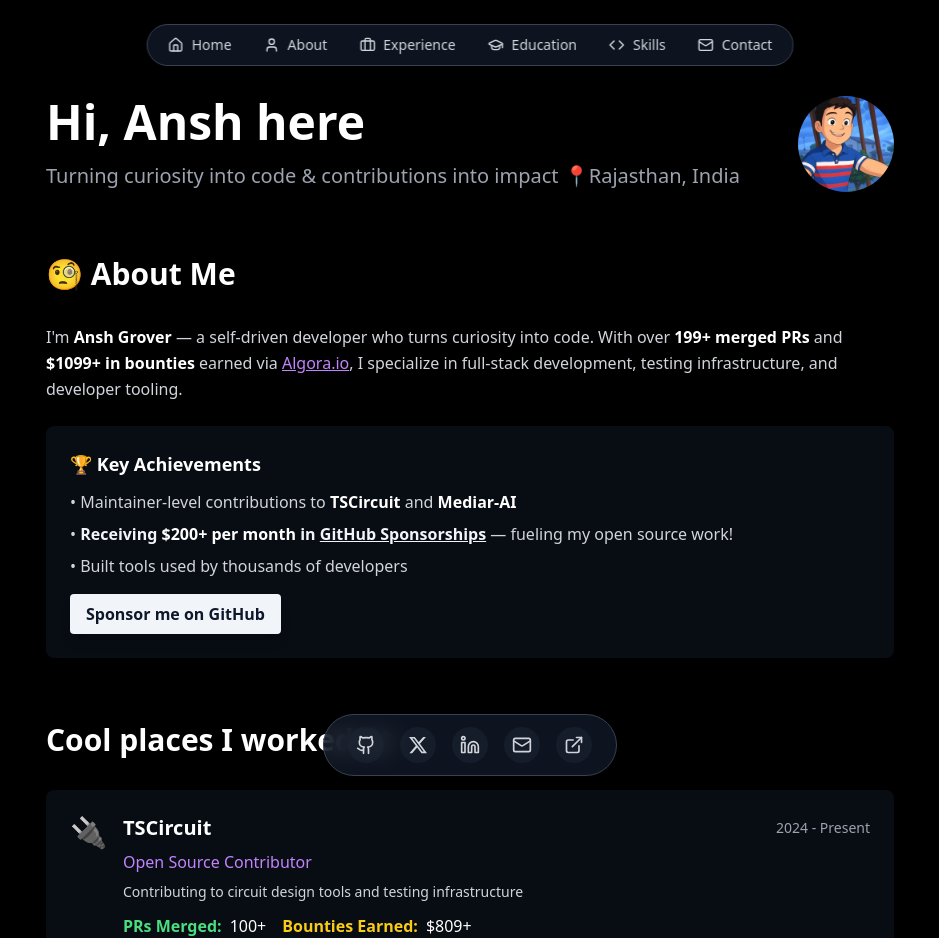
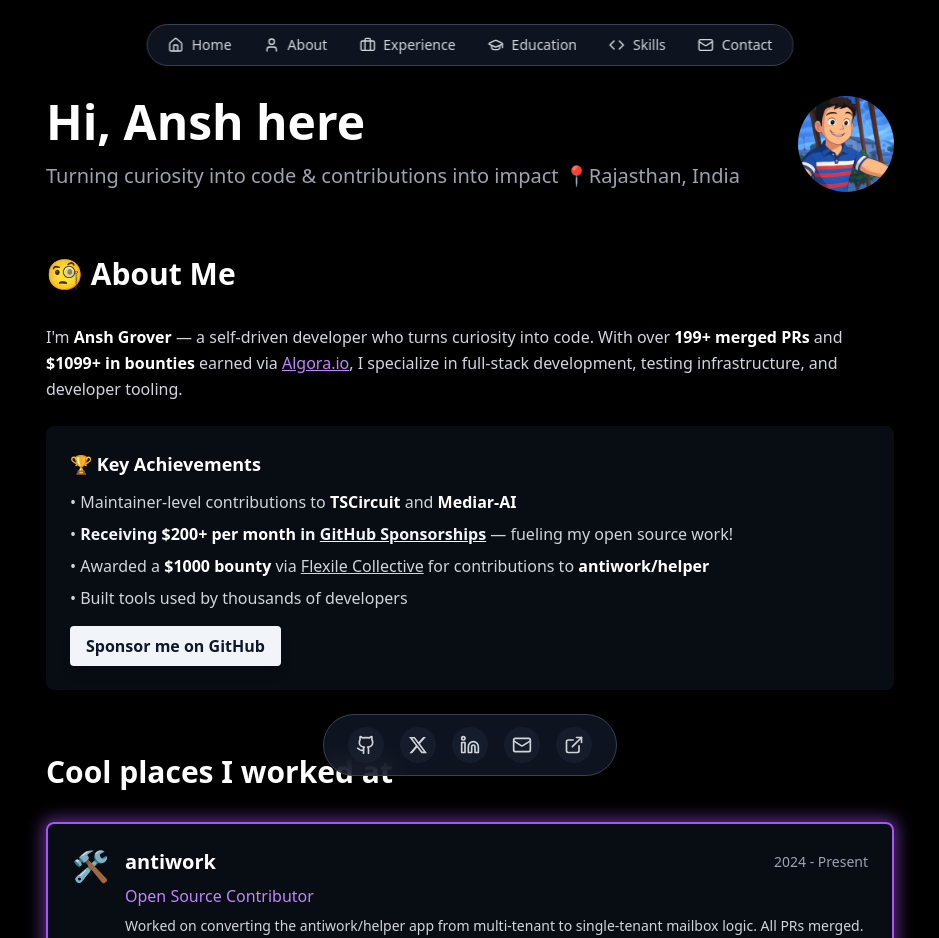
Before and after one commit to amitkushh/anshs-portfolio, a React (Vite) app: page / in a window 1280 px wide. Shown: the top 938 px of the page, without its empty margins (170-1109 px from the left). Built offline with nearby package versions, Linux system fonts and the light colour scheme.

Commit message:
add antiwork prs

```diff
--- a/src/components/About.tsx
+++ b/src/components/About.tsx
@@ -14,6 +14,7 @@ export const About = () => {
           <ul className="text-gray-300 space-y-2">
             <li>• Maintainer-level contributions to <strong className="text-white">TSCircuit</strong> and <strong className="text-white">Mediar-AI</strong></li>
             <li>• <span className="text-accent font-bold">Receiving <strong className="text-white">$200+ per month</strong> in <a href="https://github.com/sponsors/Anshgrover23" className="underline hover:text-accent transition-colors">GitHub Sponsorships</a></span> — fueling my open source work!</li>
+            <li>• Awarded a <strong className="text-white">$1000 bounty</strong> via <a href="https://collective.flexile.xyz/" className="underline hover:text-accent transition-colors">Flexile Collective</a> for contributions to <strong className="text-white">antiwork/helper</strong></li>
             <li>• Built tools used by thousands of developers</li>
           </ul>
           <div className="mt-4">
--- a/src/components/Experience.tsx
+++ b/src/components/Experience.tsx
@@ -5,6 +5,44 @@ export const Experience = () => {
   const [selectedCompany, setSelectedCompany] = useState<string | null>(null);
 
   const experiences = [
+    {
+      company: "antiwork",
+      role: "Open Source Contributor",
+      period: "2024 - Present",
+      description: "Worked on converting the antiwork/helper app from multi-tenant to single-tenant mailbox logic. All PRs merged. Received bounty/payment via antiwork's own platform, Flexile.",
+      logo: "🛠️",
+      link: "https://github.com/antiwork/helper",
+      totalPRs: "5+",
+      totalBounties: "$1000 (Flexile)",
+      contributions: [
+        {
+          title: "refactor: rename mailboxId to unused_mailboxId",
+          description: "Renamed mailboxId to unused_mailboxId for clarity and future-proofing.",
+          link: "https://github.com/antiwork/helper/pull/706",
+          bounty: "$1000 bounty via Flexile Collective (approved, to be merged)"
+        },
+        {
+          title: "refactor: replace getMailboxById/getMailboxBySlug with getMailbox",
+          description: "Simplified mailbox retrieval logic by consolidating functions.",
+          link: "https://github.com/antiwork/helper/pull/704"
+        },
+        {
+          title: "Remove mailbox switcher dropdown and mailboxes.list procedure",
+          description: "Streamlined the UI by removing unnecessary mailbox switcher and related backend procedure.",
+          link: "https://github.com/antiwork/helper/pull/703"
+        },
+        {
+          title: "Fix: status dot colors for open (green), closed (gray), and spam (red) in conversation filter dropdown",
+          description: "Improved status dot color coding for better visual clarity in the conversation filter dropdown.",
+          link: "https://github.com/antiwork/helper/pull/683"
+        },
+        {
+          title: "fix: modal overlay lighter for better UI/UX",
+          description: "Enhanced modal overlay for a lighter, more user-friendly appearance.",
+          link: "https://github.com/antiwork/helper/pull/684"
+        }
+      ]
+    },
     {
       company: "TSCircuit",
       role: "Open Source Contributor",
@@ -96,20 +134,25 @@ export const Experience = () => {
   ];
 
   const companyData = {
+    "antiwork": {
+      name: "antiwork",
+      logo: "🛠️",
+      contributions: experiences[0].contributions
+    },
     "TSCircuit": {
       name: "TSCircuit",
       logo: "🔌",
-      contributions: experiences[0].contributions
+      contributions: experiences[1].contributions
     },
     "Mediar-AI": {
       name: "Mediar-AI",
       logo: "🤖",
-      contributions: experiences[1].contributions
+      contributions: experiences[2].contributions
     },
     "Algora.io": {
       name: "Algora.io",
       logo: "💰",
-      contributions: experiences[2].contributions
+      contributions: experiences[3].contributions
     }
   };
 
@@ -120,7 +163,7 @@ export const Experience = () => {
         {experiences.map((exp, index) => (
           <div
             key={index}
-            className="flex items-start gap-4 p-6 rounded-lg bg-gray-900/50 hover:bg-gray-900/70 transition-all duration-300 cursor-pointer relative"
+            className={`flex items-start gap-4 p-6 rounded-lg bg-gray-900/50 hover:bg-gray-900/70 transition-all duration-300 cursor-pointer relative ${exp.company === 'antiwork' ? 'border-2 border-purple-500 shadow-[0_0_16px_4px_rgba(168,85,247,0.5)]' : ''}`}
             onClick={() => setSelectedCompany(exp.company)}
           >
             <div className="text-3xl">{exp.logo}</div>
```
